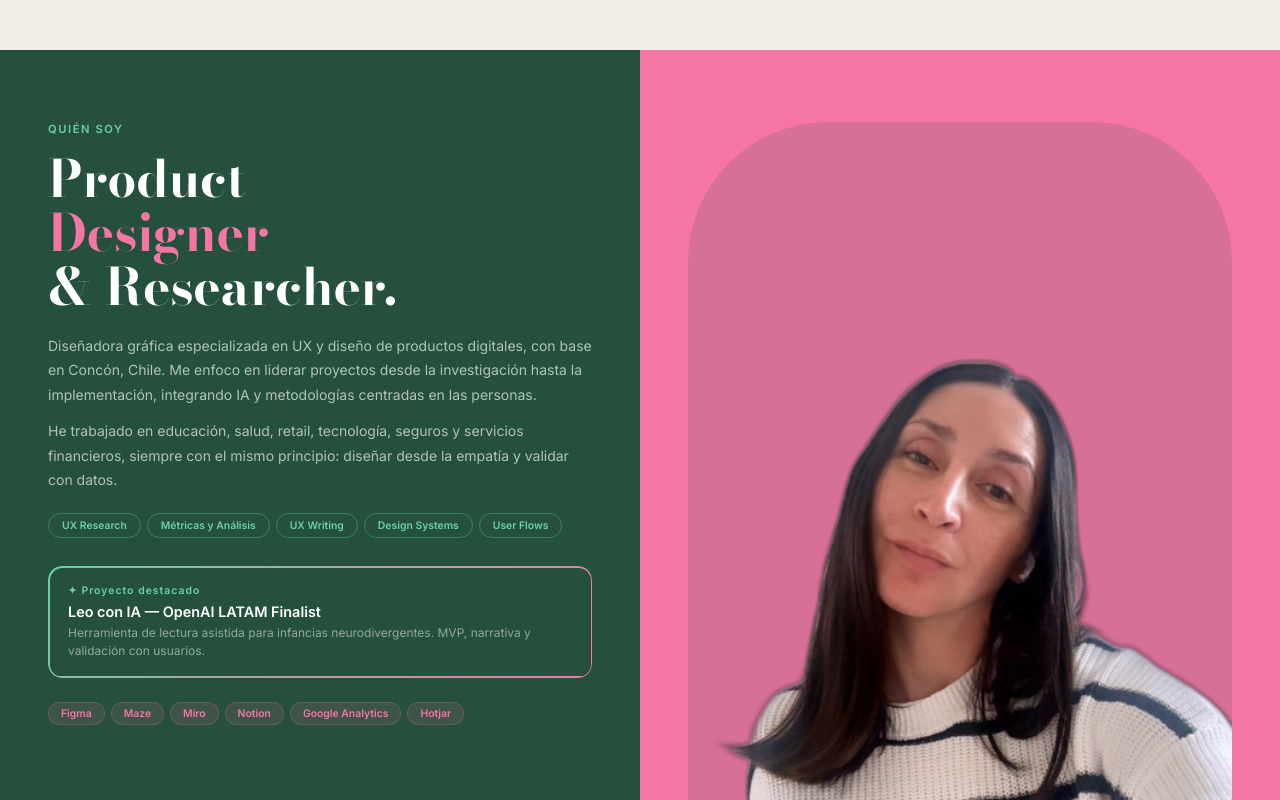
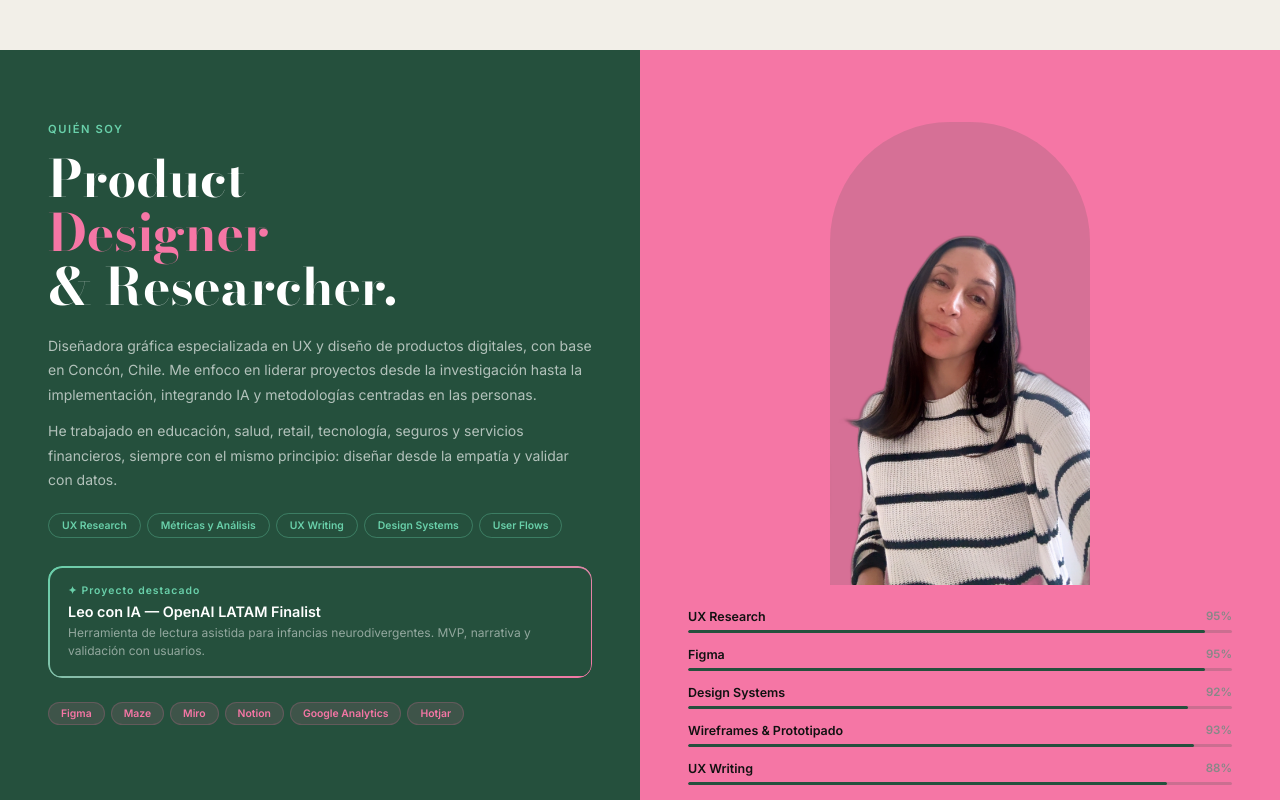
Before and after one commit to sol-escribiendo/portafolio-smelendez, a React (Vite) app: page / in a window 1280 px wide. Shown: the part 4540-5340 px from the top of the page. Built offline with nearby package versions, Linux system fonts and the light colour scheme.

Commit message:
fix: foto perfil más pequeña en sección sobre mí

```diff
--- a/src/app/app.css
+++ b/src/app/app.css
@@ -170,7 +170,7 @@ img{display:block;max-width:100%}
 .tool-chip{font-size:0.65rem;font-weight:600;padding:4px 12px;border-radius:100px;background:rgba(245,118,165,0.12);border:1px solid rgba(245,118,165,0.2);color:var(--pink)}
 
 .about-right{background:var(--pink);padding:72px 48px;display:flex;flex-direction:column;justify-content:space-between}
-.profile-photo{width:100%;flex:1;min-height:260px;border-radius:140px 140px 0 0;overflow:hidden;margin-bottom:28px;background:rgba(37,80,61,0.15);display:flex;align-items:center;justify-content:center}
+.profile-photo{width:75%;max-width:260px;min-height:200px;border-radius:120px 120px 0 0;overflow:hidden;margin:0 auto 24px;background:rgba(37,80,61,0.15);display:flex;align-items:center;justify-content:center}
 .profile-photo img{width:100%;height:100%;object-fit:cover;object-position:top}
 .profile-photo-ph{display:flex;flex-direction:column;align-items:center;justify-content:center;gap:8px;height:100%;color:rgba(37,80,61,0.45);font-size:0.7rem;font-weight:600;text-align:center}
 .skills-list{display:flex;flex-direction:column;gap:14px}
```
